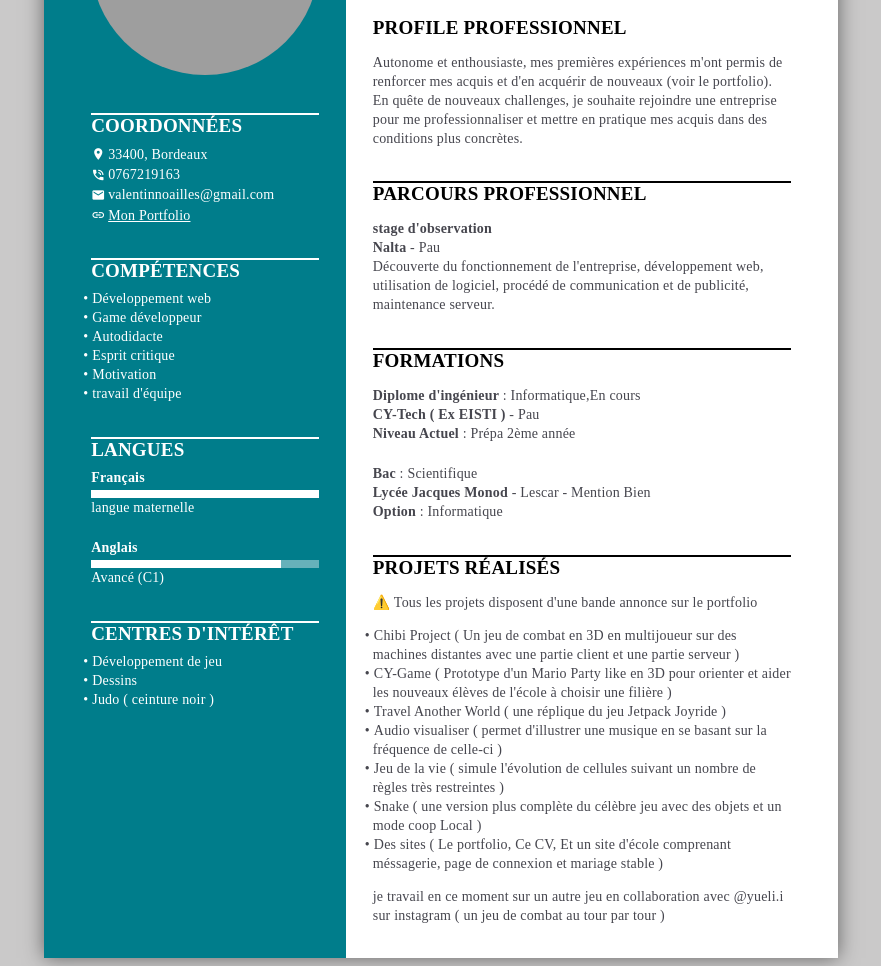
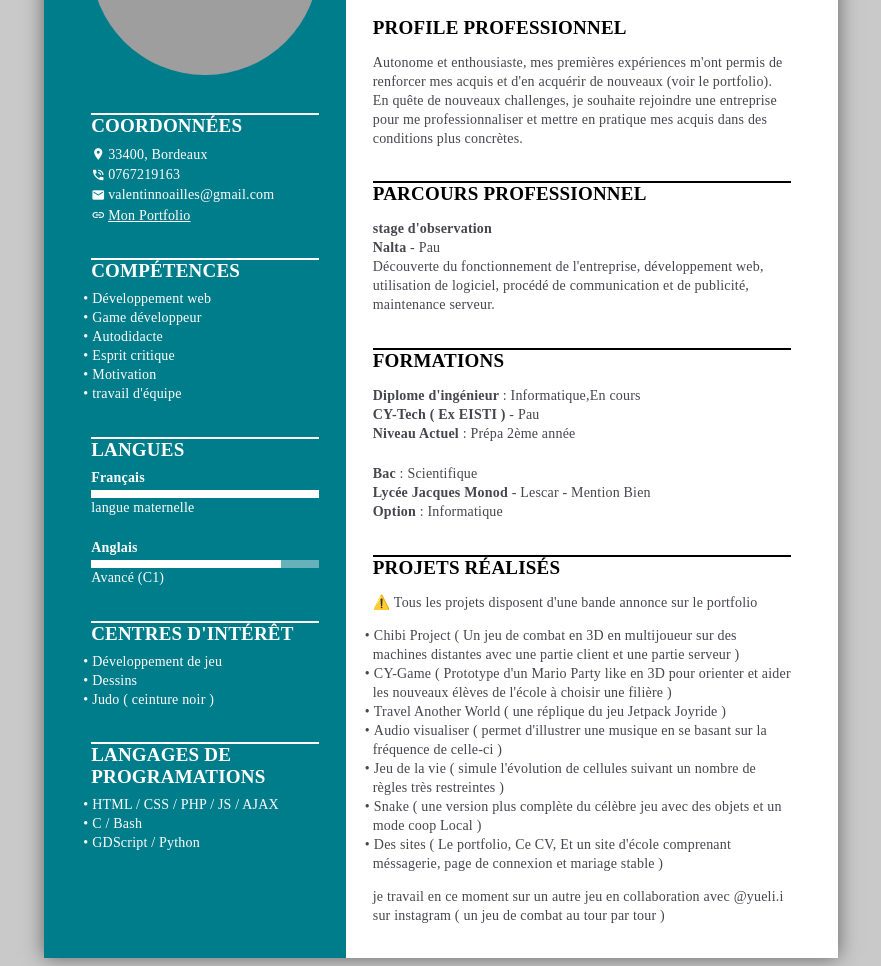
Before and after one commit to liro-u/portfolio, a plain HTML site: page cv/cv.html in a window 1280 px wide. Shown: the part 194-1160 px from the top of the page, without its empty margins (199-1080 px from the left). Drawn offline with Linux system fonts and the light colour scheme; grey boxes are pictures that could not be loaded; a web font is replaced by a local one.

Commit message:
language

```diff
--- a/cv/cv.html
+++ b/cv/cv.html
@@ -83,6 +83,19 @@
           </div>
         </div>
       </div>
+      <!--Language de programation-->
+      <div class="section">
+        <h2 class="section_title">Langages de Programations</h2>
+        <div class="section_content">
+          <div class="section_para">
+            <ul class="list">
+              <li>HTML / CSS / PHP / JS / AJAX</li>
+              <li>C / Bash</li>
+              <li>GDScript / Python</li>
+            </ul>
+          </div>
+        </div>
+      </div>
     </div>
     <div class="wrap_right">
       <!--Title-->
```
